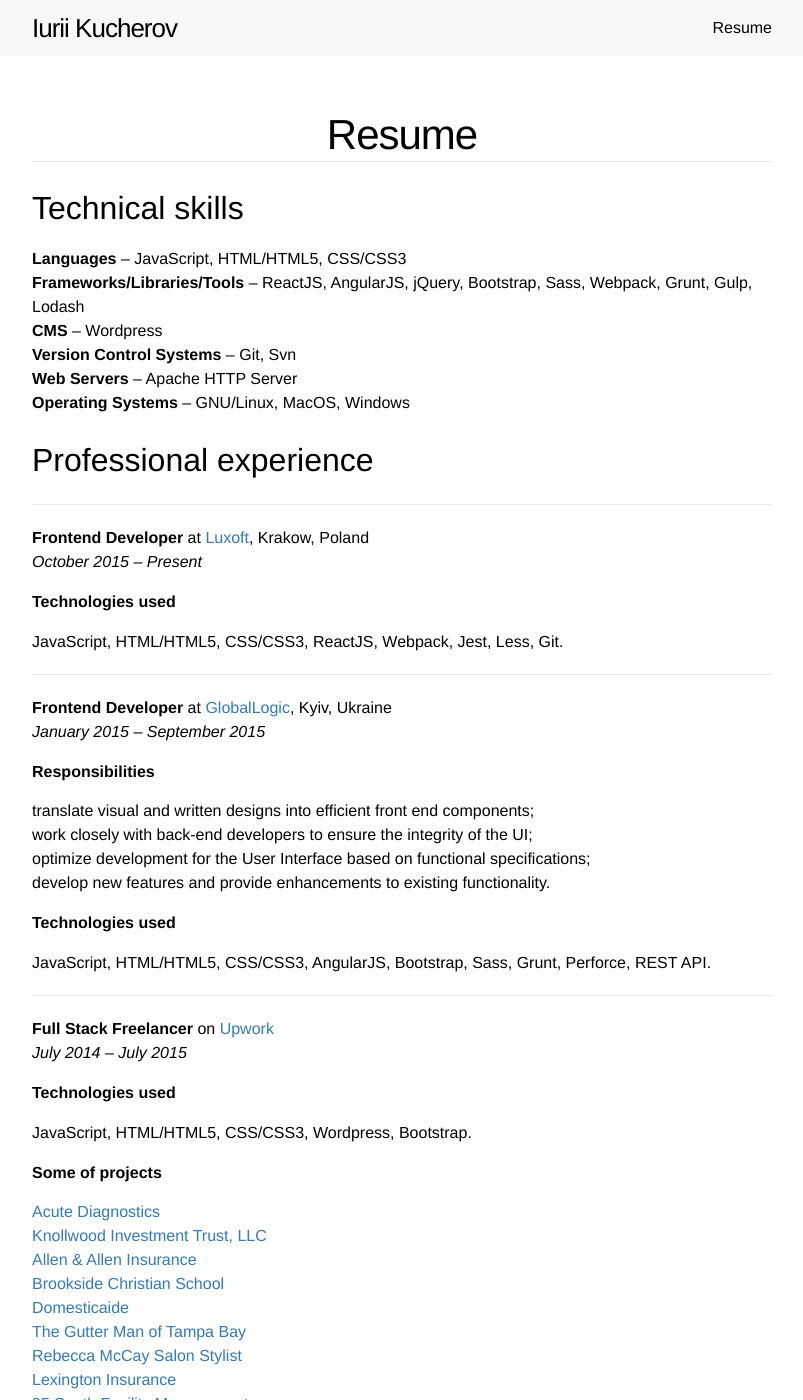
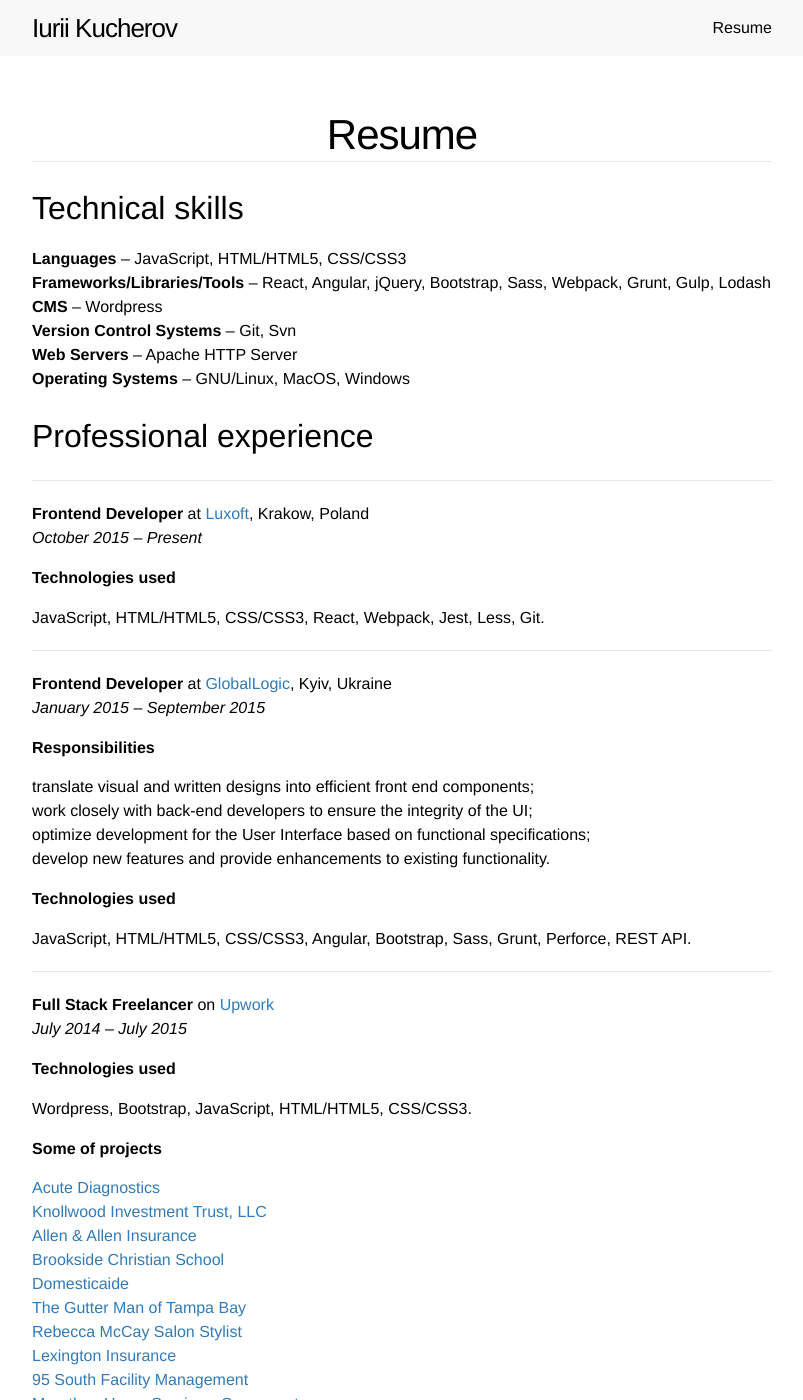
Before and after one commit to yuyokk/yuyokk.github.io, a Jekyll site: the page built from resume.md, in a window 1280 px wide and 1400 px high. Shown: the whole window, without its empty margins (238-1041 px from the left). Built offline with Jekyll 4.4.1, drawn with Linux system fonts in a browser that asks for light colours.

Commit message:
Update resume.md

```diff
--- a/resume.md
+++ b/resume.md
@@ -1,14 +1,14 @@
 ---
 layout: page
 title: Resume
-excerpt: Iurii Kucherov Resume. Web Developer with experience in Wordpress, AngularJS and Bootstrap.
+excerpt: Iurii Kucherov Resume. Software Developer with experience in Javascript (React and Angular), Wordpress and Bootstrap.
 permalink: /resume/
 ---
 
 # Technical skills
 
 + **Languages** – JavaScript, HTML/HTML5, CSS/CSS3
-+ **Frameworks/Libraries/Tools** – ReactJS, AngularJS, jQuery, Bootstrap, Sass, Webpack, Grunt, Gulp, Lodash
++ **Frameworks/Libraries/Tools** – React, Angular, jQuery, Bootstrap, Sass, Webpack, Grunt, Gulp, Lodash
 + **CMS** – Wordpress
 + **Version Control Systems** – Git, Svn
 + **Web Servers** – Apache HTTP Server
@@ -23,7 +23,7 @@ _October 2015 – Present_
 
 **Technologies used**
 
-JavaScript, HTML/HTML5, CSS/CSS3, ReactJS, Webpack, Jest, Less, Git.
+JavaScript, HTML/HTML5, CSS/CSS3, React, Webpack, Jest, Less, Git.
 
 ----------
 
@@ -39,7 +39,7 @@ _January 2015 – September 2015_
 
 **Technologies used**
 
-JavaScript, HTML/HTML5, CSS/CSS3, AngularJS, Bootstrap, Sass, Grunt, Perforce, REST API.
+JavaScript, HTML/HTML5, CSS/CSS3, Angular, Bootstrap, Sass, Grunt, Perforce, REST API.
 
 ----------
 
@@ -48,7 +48,7 @@ _July 2014 – July 2015_
 
 **Technologies used**
 
-JavaScript, HTML/HTML5, CSS/CSS3, Wordpress, Bootstrap.
+Wordpress, Bootstrap, JavaScript, HTML/HTML5, CSS/CSS3.
 
 **Some of projects**
 
```
